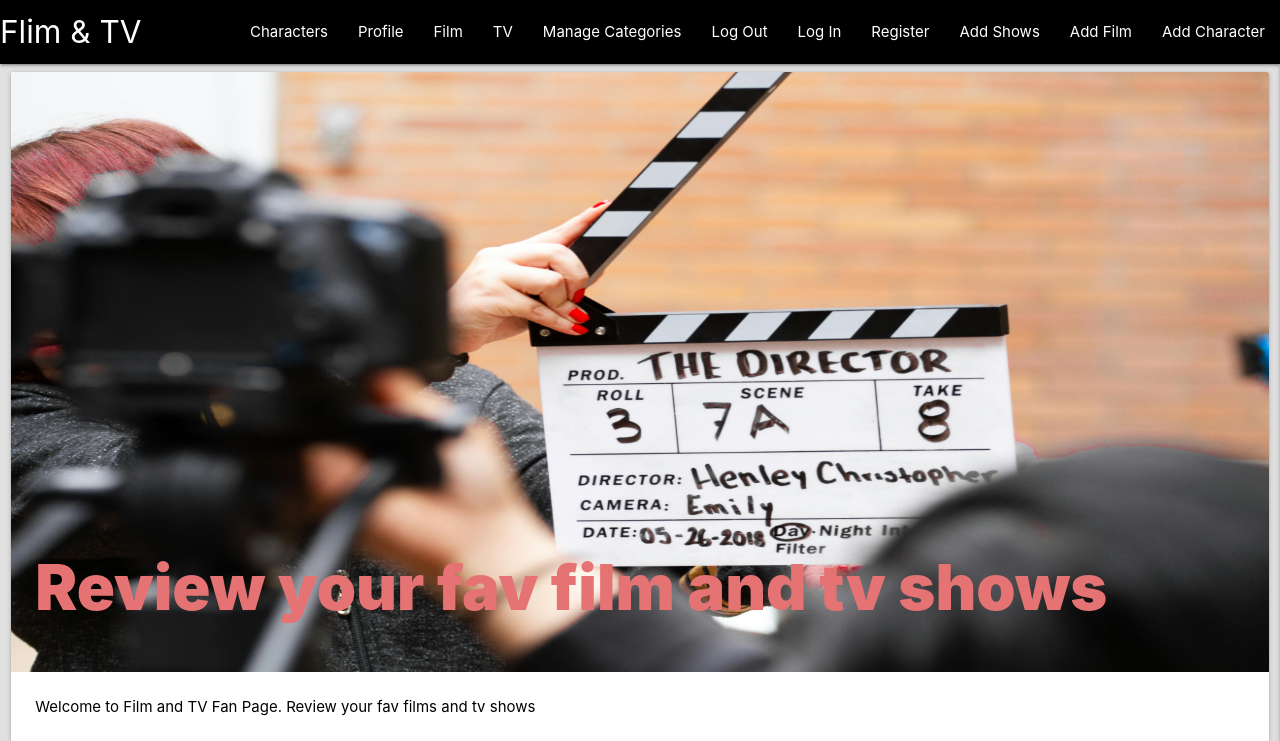
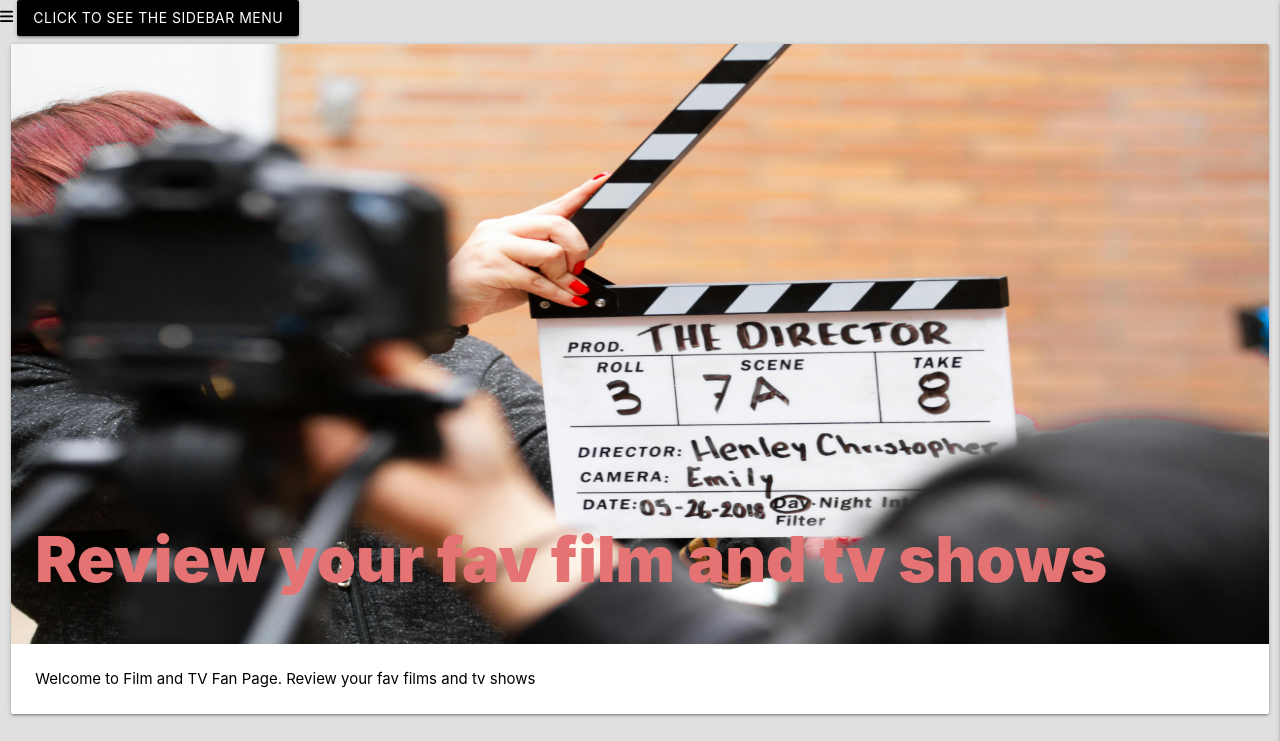
Before and after one commit to struk49/films-and-tv-fan-page, a Flask app: page / in a window 1280 px wide. Shown: the top 741 px of the page. Run offline with Flask 3, Linux system fonts and the light colour scheme; some libraries are stand-ins or nearby versions.

Commit message:
added sidenav to app

```diff
--- a/static/css/style.css
+++ b/static/css/style.css
@@ -21,12 +21,6 @@ body {
     margin: 5px;
 }
 
-.collapsible-header .col strong
-{
-    margin: 5px;
-    line-height: 42px;
-
-}
 
 .card-title{
 
--- a/static/js/script.js
+++ b/static/js/script.js
@@ -10,6 +10,9 @@ $(document).ready(function () {
       i18n:{
           done: "Select"
       }
+  });
+  $(document).ready(function(){
+    $('.sidenav').sidenav();
   });
   validateMaterializeSelect();
   function validateMaterializeSelect() {
--- a/templates/base.html
+++ b/templates/base.html
@@ -13,29 +13,10 @@
 </head>
 <header>
         <!-- top navbar -->
-		<nav class="nav-extended black text-white">
-			<div class="nav-wrapper">
-				<a href="{{ url_for('home') }}" class="brand-logo">Flim & TV</a>
-				<a href="#" data-target="mobile-demo" class="sidenav-trigger right"><i class="fas fa-bars"></i></a>
-				<ul class="right hide-on-med-and-down">
-          <li><a href="{{ url_for('get_characters') }}">Characters</a></li>
-					<li><a href="{{ url_for('profile', username=session['user']) }}">Profile</a></li>
-					<li><a href="{{ url_for('get_films') }}">Film</a></li>
-          <li><a href="{{ url_for('get_shows') }}">TV</a></li>
-					<li><a href="{{ url_for('get_categories') }}">Manage Categories</a></li>
-					<li><a href="{{ url_for('signout') }}">Log Out</a></li>
-					<li><a href="{{ url_for('signin') }}">Log In</a></li>
-					<li><a href="{{ url_for('register') }}">Register</a></li>
-          <li><a href="{{ url_for('add_show') }}">Add Shows</a></li>
-          <li><a href="{{ url_for('add_film') }}">Add Film</a></li>
-          <li><a href="{{ url_for('add_character') }}">Add Character</a></li>
-				</ul>
-			</div>
-		</nav>
 
-        <!-- mobile sidenav -->
-		<ul class="sidenav" id="mobile-demo">
-            <li><h4 class="center-align light-blue-text text-darken 4">Film & TV</h4></li>
+				<a href="#" data-target="slide-out" class="sidenav-trigger"></a><i class="fas fa-bars"></i></a>
+        <ul id="slide-out" class="sidenav">
+          <li><h4 class="center-align black-text text-darken 4">Film & TV</h4></li>
           <li><a href="{{ url_for('get_characters') }}">Characters</a></li>
           <li><a href="{{ url_for('home') }}">Home</a></li>
           <li><a href="{{ url_for('profile', username=session['user']) }}">Profile</a></li>
@@ -49,7 +30,11 @@
           <li><a href="{{ url_for('add_film') }}">Add Film</a></li>
           <li><a href="{{ url_for('add_character') }}">Add Character</a></li>
   </ul>
-	</header>
+
+			</div>
+
+		</nav>
+    <a href="#" data-target="slide-out" class="sidenav-trigger btn black col 12">Click To See The Sidebar Menu</a>
 
 
 
--- a/templates/index.html
+++ b/templates/index.html
@@ -16,6 +16,7 @@
         <p>Welcome to Film and TV Fan Page.
         Review your fav films and tv shows</p>
       </div>
+
     </div>
   </div>
 </div>
```
Lines whose indentation alone changed are shown as unchanged.
